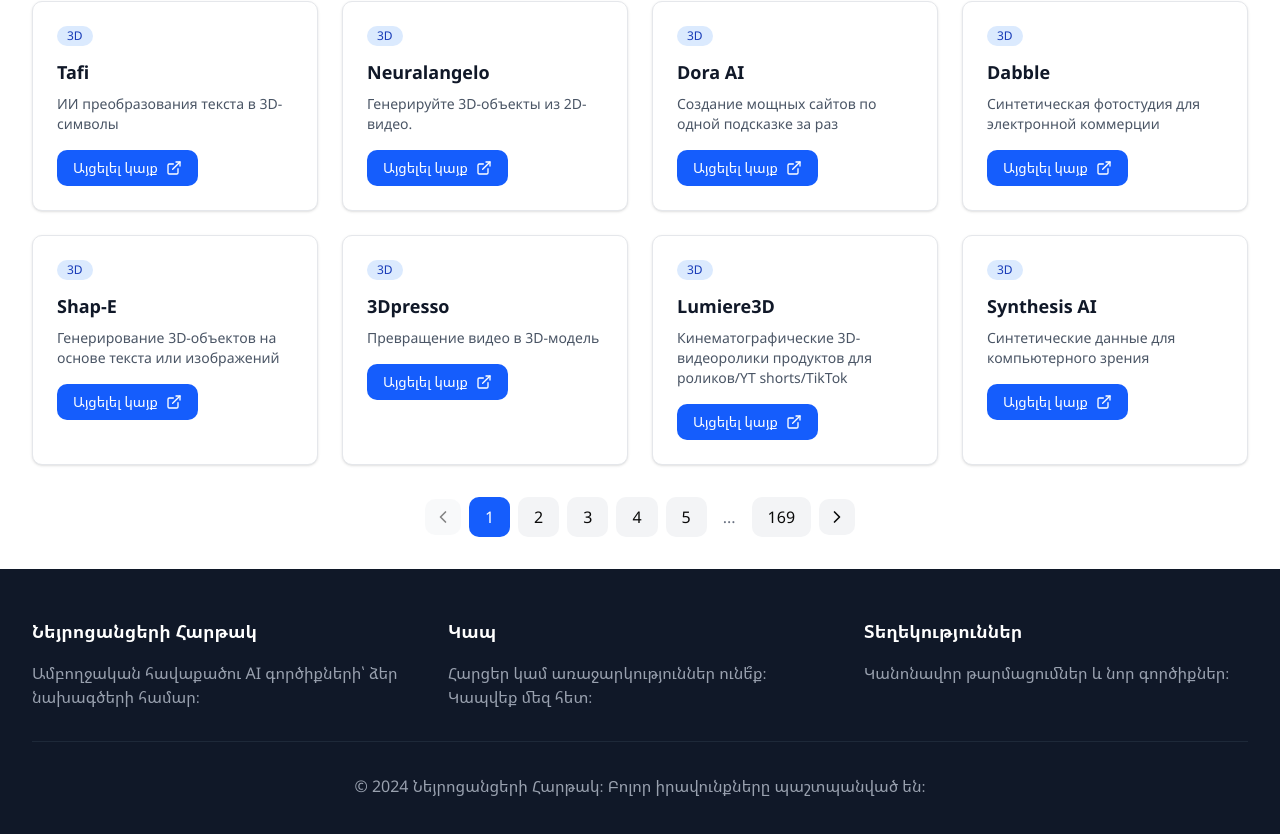
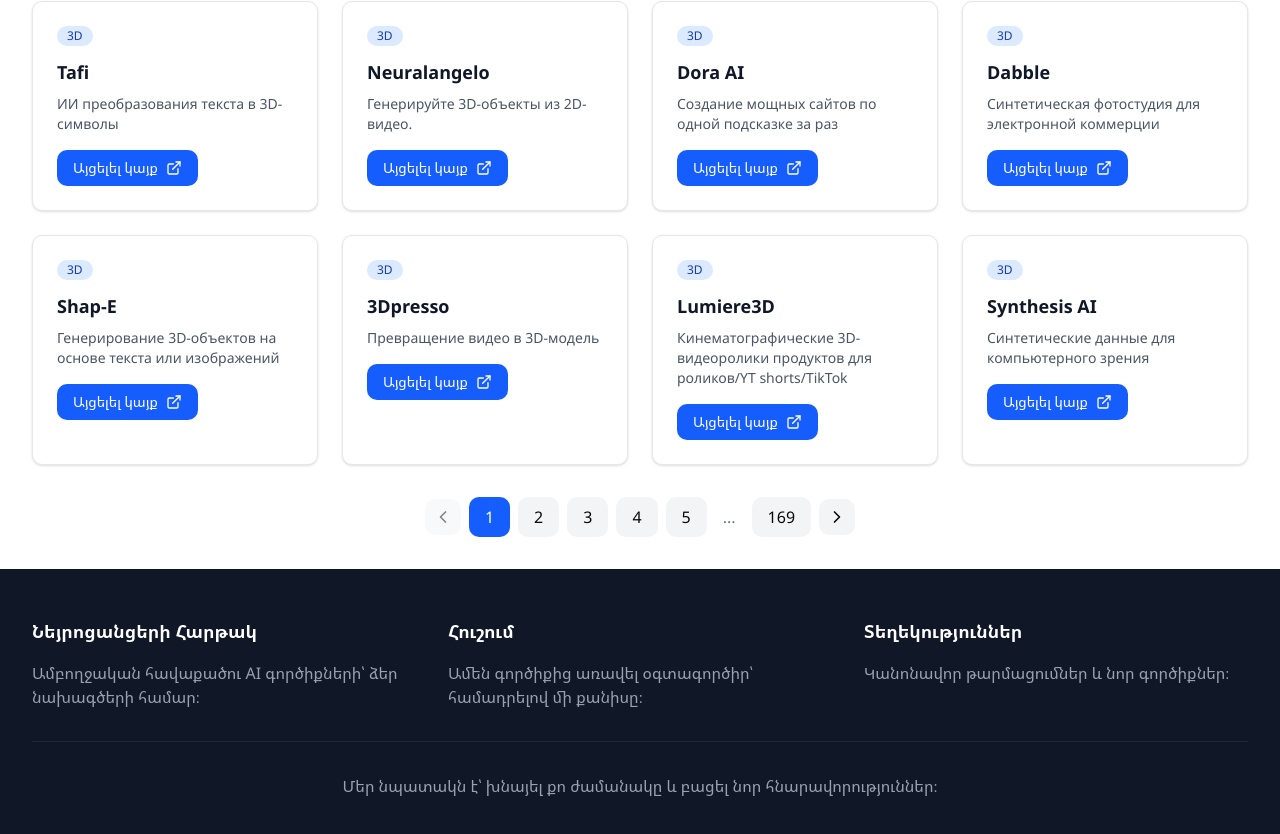
Before and after one commit to Styop22/neuro-catalog, a React (Vite) app: page / in a window 1280 px wide. Shown: the part 956-1790 px from the top of the page. Built offline with nearby package versions, Linux system fonts and the light colour scheme.

Commit message:
Update App.jsx

```diff
--- a/src/App.jsx
+++ b/src/App.jsx
@@ -366,9 +366,9 @@
               </p>
             </div>
             <div>
-              <h3 className="text-lg font-semibold mb-4">Կապ</h3>
+              <h3 className="text-lg font-semibold mb-4">Հուշում</h3>
               <p className="text-gray-400">
-                Հարցեր կամ առաջարկություններ ունե՞ք։ Կապվեք մեզ հետ։
+                Ամեն գործիքից առավել օգտագործիր՝ համադրելով մի քանիսը։
               </p>
             </div>
 
@@ -382,7 +382,7 @@
           </div>
 
           <div className="border-t border-gray-800 mt-8 pt-8 text-center text-gray-400">
-            <p>&copy; 2024 Նեյրոցանցերի Հարթակ։ Բոլոր իրավունքները պաշտպանված են։</p>
+            <p>Մեր նպատակն է՝ խնայել քո ժամանակը և բացել նոր հնարավորություններ։</p>
           </div>
         </div>
       </footer>
```
